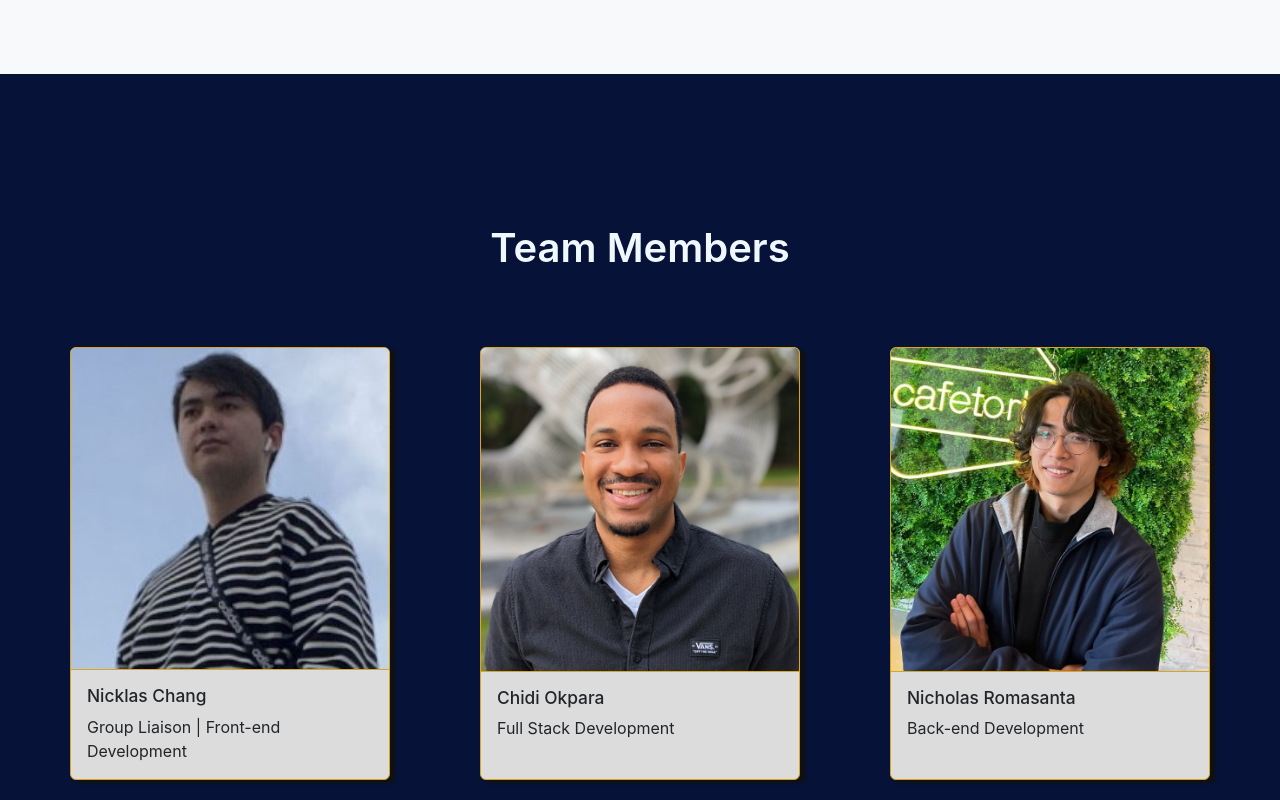
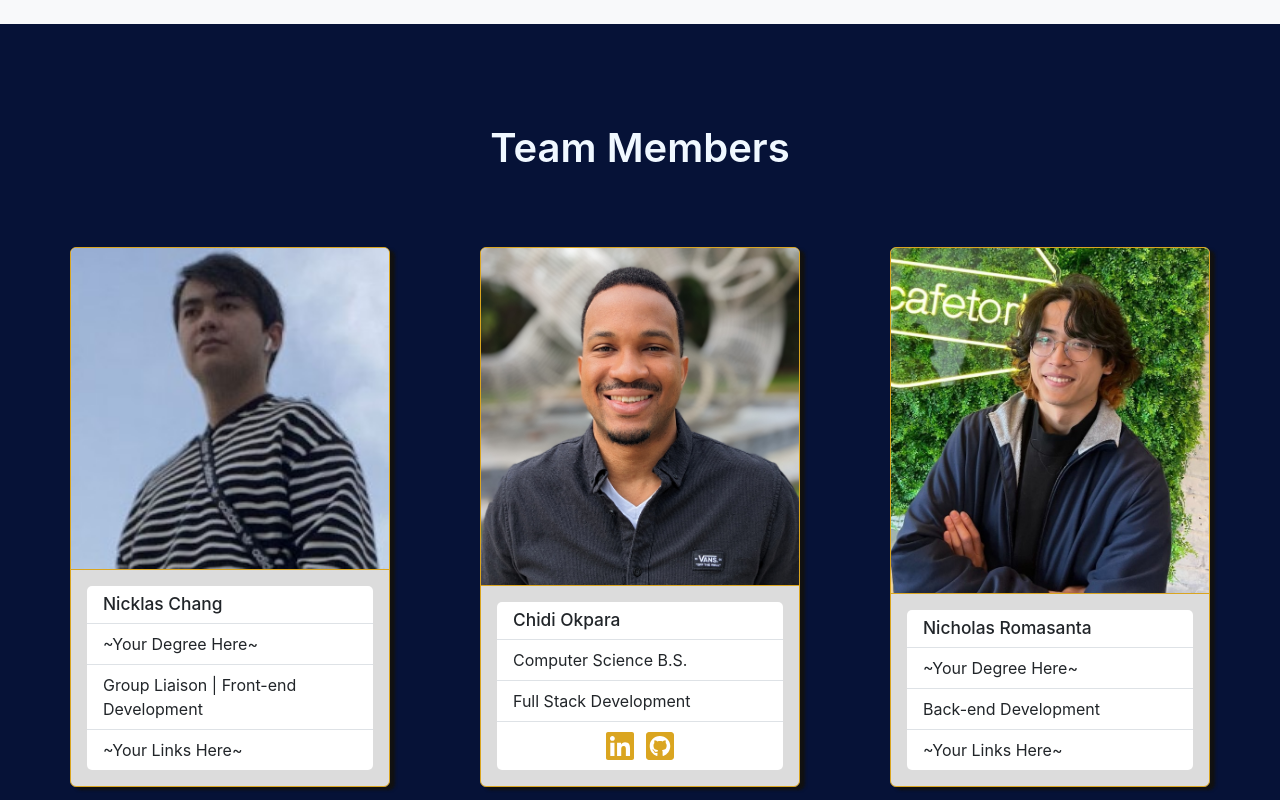
Before and after one commit to Chidoskii/HealthApp-UI, a React (Create React App) app: page / in a window 1280 px wide. Shown: the part 1660-2460 px from the top of the page. Built offline with nearby package versions, Linux system fonts and the light colour scheme.

Commit message:
landing page updates

```diff
--- a/package.json
+++ b/package.json
@@ -6,6 +6,7 @@
     "@testing-library/jest-dom": "^5.17.0",
     "@testing-library/react": "^13.4.0",
     "@testing-library/user-event": "^13.5.0",
+    "axios": "^1.6.7",
     "bootstrap": "^5.3.2",
     "react": "^18.2.0",
     "react-bootstrap": "^2.10.0",
--- a/public/index.html
+++ b/public/index.html
@@ -17,6 +17,13 @@
       name="description"
       content="Health Portal: store records, make appointments, and pay/manage invoices!"
     />
+    <meta name="twitter:title" content="Runner Health" />
+    <meta
+      name="twitter:description"
+      content="Health Portal: store records, make appointments, and manage invoices!"
+    />
+    <meta name="twitter:image" content="%PUBLIC_URL%/logo192.png" />
+    <meta name="twitter:card" content="summary_large_image" />
     <link rel="apple-touch-icon" href="%PUBLIC_URL%/logo192.png" />
     <!--
       manifest.json provides metadata used when your web app is installed on a
--- a/src/index.css
+++ b/src/index.css
@@ -155,6 +155,21 @@ header .container {
   width: 100%;
 }
 
+.team-member-info-can {
+  border-radius: 5px;
+}
+
+.team-member-name {
+  margin: 0 auto;
+  font-size: 13pt;
+}
+
+.social-links {
+  display: flex;
+  justify-content: center;
+  align-items: center;
+}
+
 .runner-what,
 .runner-mission,
 .runner-team,
@@ -195,7 +210,7 @@ header .container {
 }
 
 .runner-mission-statement {
-  font-size: 14pt;
+  font-size: 15pt;
 }
 
 .runner-team {
@@ -237,6 +252,7 @@ header .container {
 .service-img-can {
   height: 60%;
   min-height: 275px;
+  border-bottom: #061237 3px solid;
 }
 
 .service-img {
@@ -282,6 +298,7 @@ header .container {
 .case-img-can {
   height: 60%;
   min-height: 275px;
+  border-bottom: #061237 3px solid;
 }
 
 .case-img {
@@ -329,7 +346,7 @@ header .container {
   text-align: center;
   font-weight: 600;
   font-size: 30pt;
-  padding: 50px 0;
+  padding-bottom: 50px;
 }
 
 .team-member-card {
@@ -338,10 +355,6 @@ header .container {
   border: goldenrod 1px solid;
   background-color: gainsboro;
   box-shadow: 5px 3px 3px #111;
-}
-
-.team-member-name {
-  font-size: 13pt;
 }
 
 .card-body {
--- a/src/pages/Landing.js
+++ b/src/pages/Landing.js
@@ -2,6 +2,8 @@ import React from 'react';
 import Carousel from 'react-bootstrap/Carousel';
 import Button from 'react-bootstrap/Button';
 import Card from 'react-bootstrap/Card';
+import ListGroup from 'react-bootstrap/ListGroup';
+import { FaGithubSquare, FaLinkedin, FaPortrait } from 'react-icons/fa';
 
 /*images*/
 import first from './imgs/doctors-patient.jpg';
@@ -88,7 +90,7 @@ function Landing() {
           </div>
           <div className="runner-mission-r">
             <h1 className="subsec-title">Our Mission</h1>
-            <p>
+            <p className="runner-mission-statement">
               Runner Health is committed to assisting healthcare providers in
               the transition from paper-based records to electronic health
               record systems.
@@ -101,37 +103,85 @@ function Landing() {
             <Card className="team-member-card">
               <Card.Img variant="top" className="team-img" src={seven} />
               <Card.Body>
+                <ListGroup variant="flush" className="team-member-info-can">
+                  <ListGroup.Item>
                     <Card.Title className="team-member-name">
                       Nicklas Chang
                     </Card.Title>
-                <Card.Text>Group Liaison | Front-end Development</Card.Text>
+                  </ListGroup.Item>
+                  <ListGroup.Item>~Your Degree Here~</ListGroup.Item>
+                  <ListGroup.Item>
+                    Group Liaison | Front-end Development
+                  </ListGroup.Item>
+                  <ListGroup.Item>~Your Links Here~</ListGroup.Item>
+                </ListGroup>
               </Card.Body>
             </Card>
             <Card className="team-member-card">
               <Card.Img variant="top" className="team-img" src={sixth} />
               <Card.Body>
+                <Card.Text></Card.Text>
+                <ListGroup variant="flush" className="team-member-info-can">
+                  <ListGroup.Item>
                     <Card.Title className="team-member-name">
                       Chidi Okpara
                     </Card.Title>
-                <Card.Text>Full Stack Development</Card.Text>
+                  </ListGroup.Item>
+                  <ListGroup.Item>Computer Science B.S.</ListGroup.Item>
+                  <ListGroup.Item>Full Stack Development</ListGroup.Item>
+                  <ListGroup.Item className="">
+                    <div className="flex items-center gap-2 social-links">
+                      <a
+                        title="LinkedIn"
+                        href="https://www.linkedin.com/in/chidi-okpara/"
+                        target="_blank"
+                        rel="noreferrer"
+                      >
+                        <FaLinkedin color="goldenrod" />
+                      </a>
+                      <a
+                        title="GitHub"
+                        href="https://github.com/Chidoskii"
+                        target="_blank"
+                        rel="noreferrer"
+                      >
+                        <FaGithubSquare color="goldenrod" />
+                      </a>
+                    </div>
+                  </ListGroup.Item>
+                </ListGroup>
               </Card.Body>
             </Card>
             <Card className="team-member-card">
               <Card.Img variant="top" className="team-img" src={eight} />
               <Card.Body>
+                <Card.Title className="team-member-name"></Card.Title>
+                <Card.Text></Card.Text>
+                <ListGroup variant="flush" className="team-member-info-can">
+                  <ListGroup.Item>
                     <Card.Title className="team-member-name">
                       Nicholas Romasanta
                     </Card.Title>
-                <Card.Text>Back-end Development</Card.Text>
+                  </ListGroup.Item>
+                  <ListGroup.Item>~Your Degree Here~</ListGroup.Item>
+                  <ListGroup.Item>Back-end Development</ListGroup.Item>
+                  <ListGroup.Item>~Your Links Here~</ListGroup.Item>
+                </ListGroup>
               </Card.Body>
             </Card>
             <Card className="team-member-card">
               <Card.Img variant="top" className="team-img" src={nine} />
               <Card.Body>
+                <ListGroup variant="flush" className="team-member-info-can">
+                  <ListGroup.Item>
                     <Card.Title className="team-member-name">
                       Daniel Rivera
                     </Card.Title>
-                <Card.Text>Front-end Development</Card.Text>
+                  </ListGroup.Item>
+                  <ListGroup.Item>~Your Degree Here~</ListGroup.Item>
+                  <ListGroup.Item>Front-end Development</ListGroup.Item>
+                  <ListGroup.Item>~Your Links Here~</ListGroup.Item>
+                </ListGroup>
               </Card.Body>
             </Card>
           </div>
```
Also changed, not shown: 1 other file (tests, documents, lock files or other folders). Lines whose indentation alone changed are shown as unchanged.
